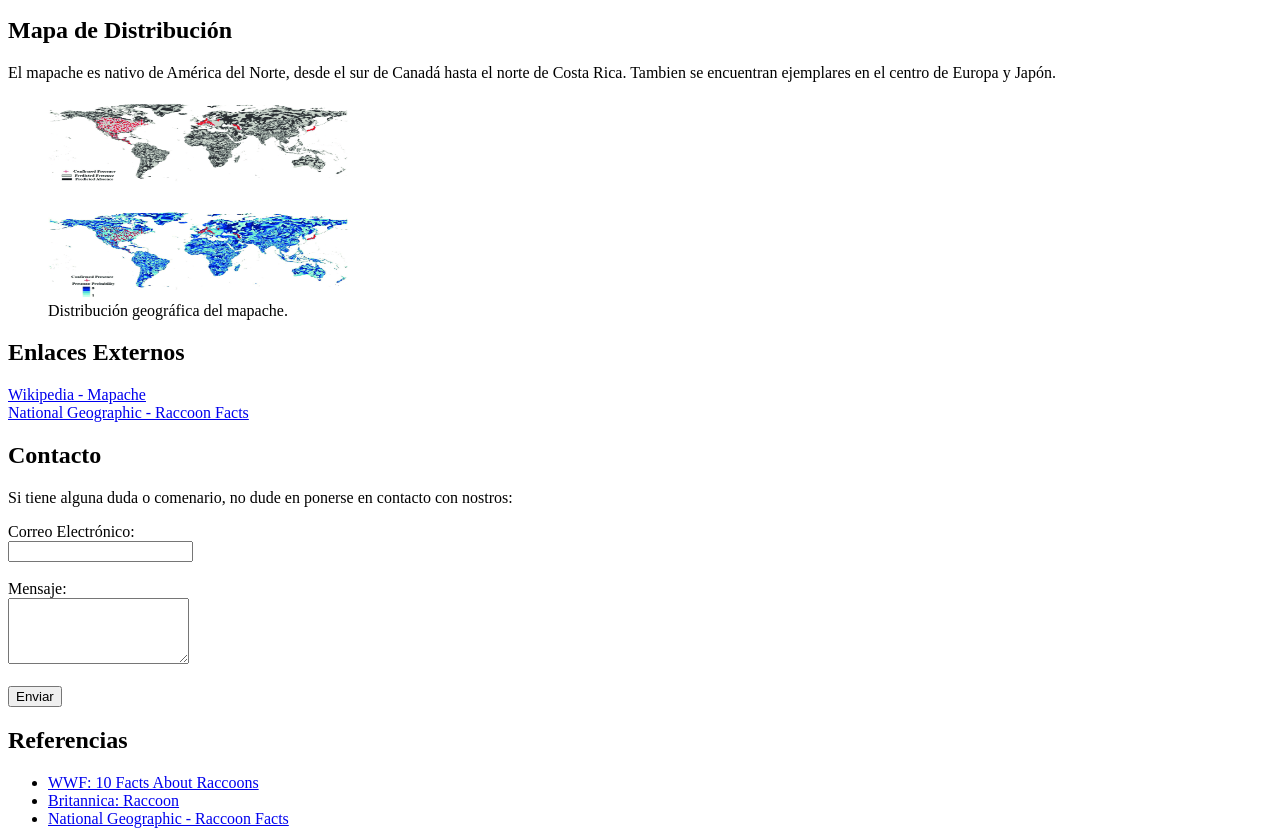
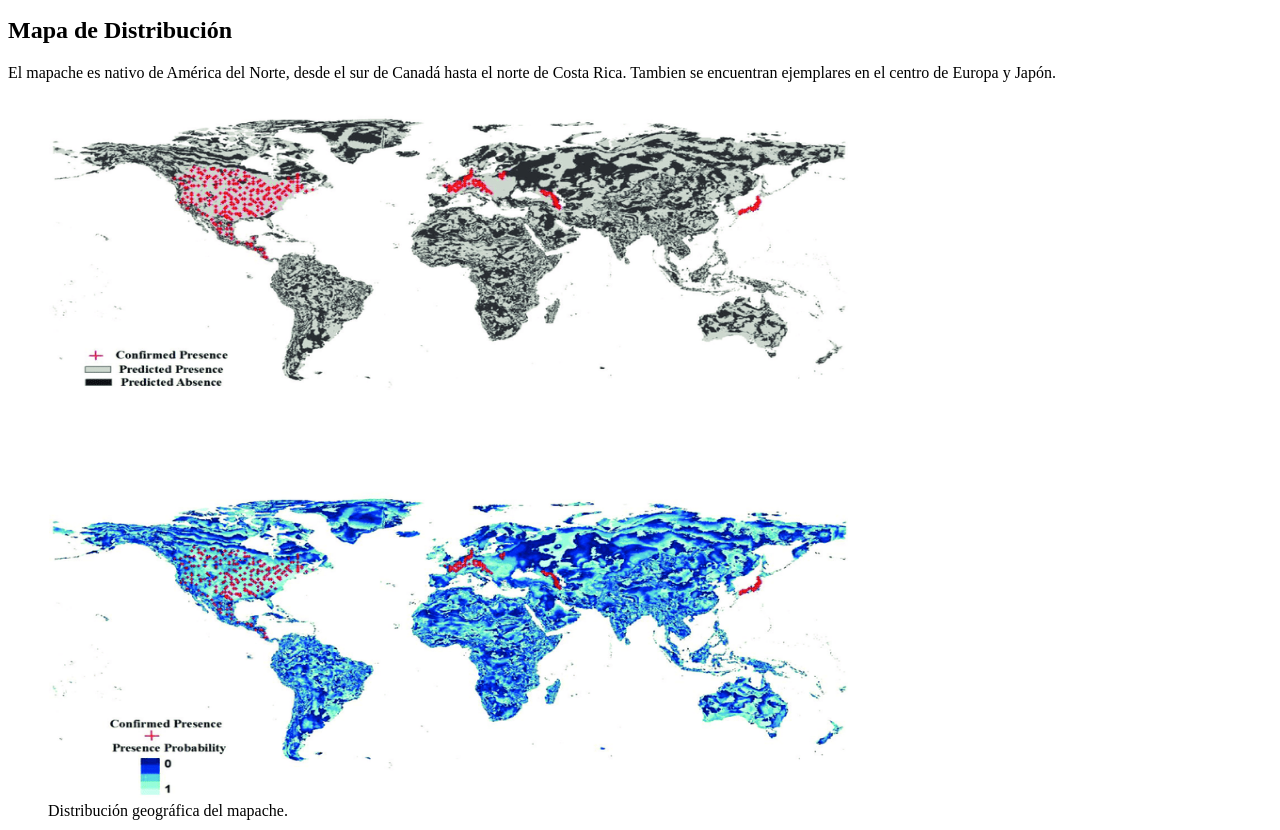
Before and after one commit to svst07/master_ciberseguridad, a plain HTML site: page index.html in a window 1280 px wide. Shown: the part 2706-3536 px from the top of the page. Drawn offline with Linux system fonts and the light colour scheme.

Commit message:
Act. del mapa

```diff
--- a/index.html
+++ b/index.html
@@ -139,7 +139,7 @@
         el norte de Costa Rica. Tambien se encuentran ejemplares en el centro de Europa y Japón.
       </p>
      <figure>
-      <img src="Potential-distribution-map-of-the-raccoon-continuous-and-categorical-map.png" alt="Mapa de Distribución del mapache" width="300" height="200">
+      <img src="Potential-distribution-map-of-the-raccoon-continuous-and-categorical-map.png" alt="Mapa de Distribución del mapache" width="800" height="700">
       <figcaption>Distribución geográfica del mapache.</figcaption>
      </figure>
     </section>
```
